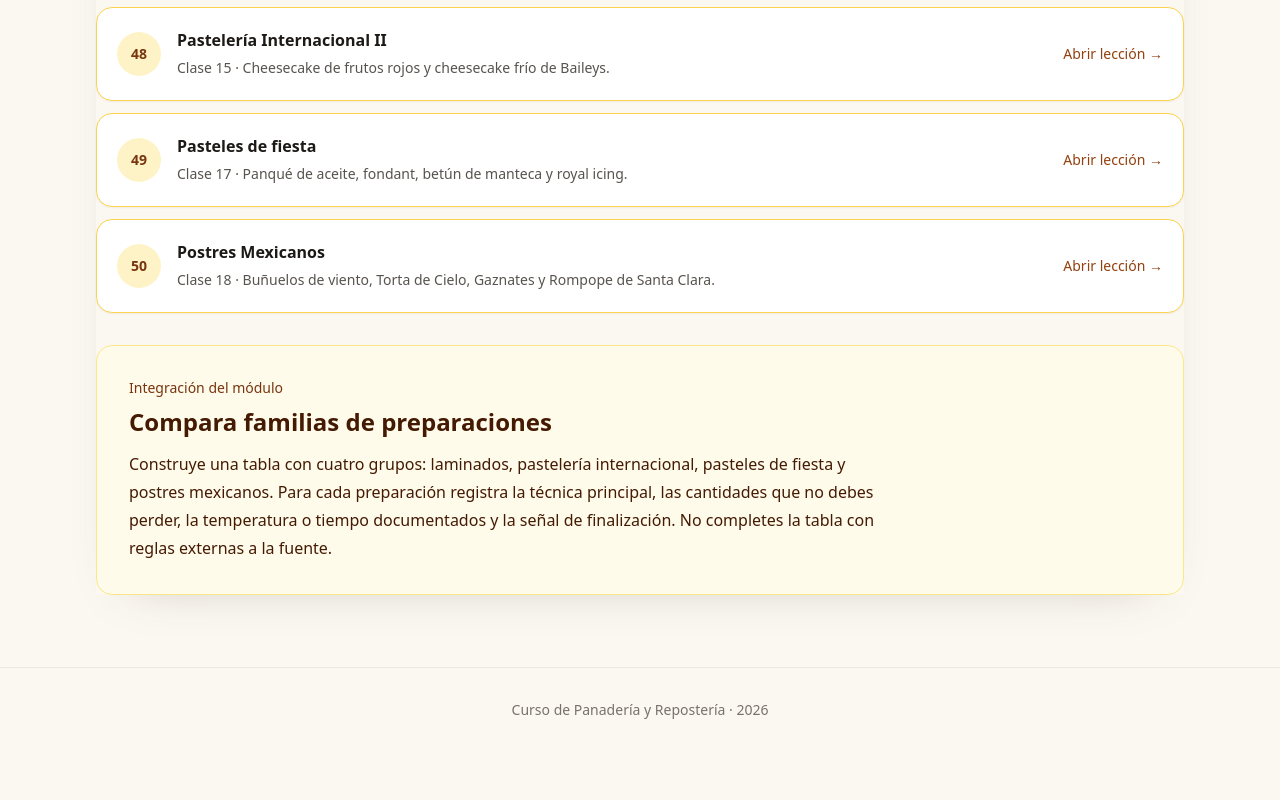
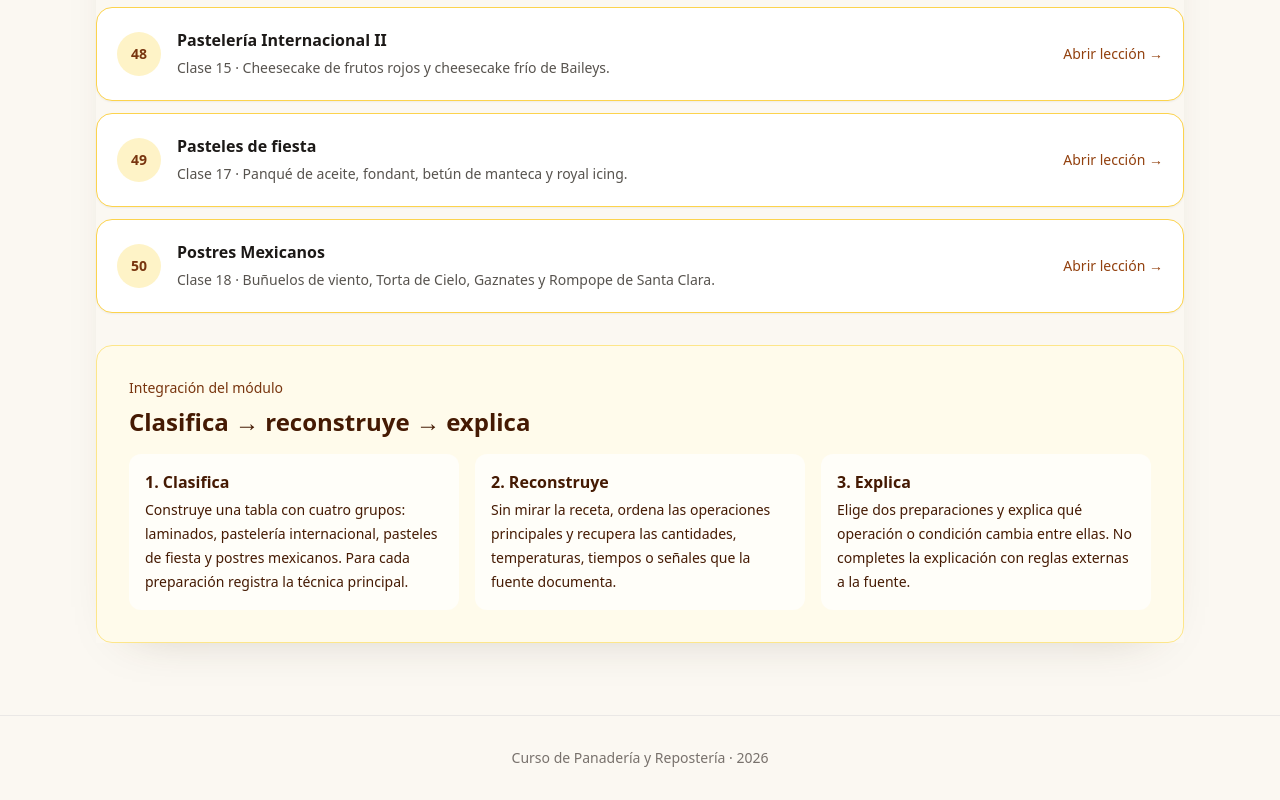
Before and after one commit to Drworm82/CursoPanadero, a Next.js app: page /modulo-6 in a window 1280 px wide. Shown: the part 2180-2980 px from the top of the page. Before the commit the page ends 2932 px from the top, so only its background shows below. Built offline with nearby package versions, Linux system fonts and the light colour scheme; no server answers.

Commit message:
pedagogia: cierre de transferencia del modulo 6

```diff
--- a/pages/modulo-6.js
+++ b/pages/modulo-6.js
@@ -92,13 +92,12 @@ export default function ModuleSixPage() {
 
         <section className="rounded-2xl border border-amber-200 bg-amber-50 p-6 sm:p-8">
           <p className="text-sm font-medium text-amber-900">Integración del módulo</p>
-          <h2 className="mt-2 text-2xl font-semibold text-amber-950">Compara familias de preparaciones</h2>
-          <p className="mt-3 max-w-3xl leading-7 text-amber-950">
-            Construye una tabla con cuatro grupos: laminados, pastelería internacional, pasteles de fiesta y
-            postres mexicanos. Para cada preparación registra la técnica principal, las cantidades que no debes
-            perder, la temperatura o tiempo documentados y la señal de finalización. No completes la tabla con
-            reglas externas a la fuente.
-          </p>
+          <h2 className="mt-2 text-2xl font-semibold text-amber-950">Clasifica → reconstruye → explica</h2>
+          <div className="mt-4 grid gap-4 md:grid-cols-3">
+            <div className="rounded-xl bg-white/70 p-4"><p className="font-semibold text-amber-950">1. Clasifica</p><p className="mt-1 text-sm leading-6 text-amber-950">Construye una tabla con cuatro grupos: laminados, pastelería internacional, pasteles de fiesta y postres mexicanos. Para cada preparación registra la técnica principal.</p></div>
+            <div className="rounded-xl bg-white/70 p-4"><p className="font-semibold text-amber-950">2. Reconstruye</p><p className="mt-1 text-sm leading-6 text-amber-950">Sin mirar la receta, ordena las operaciones principales y recupera las cantidades, temperaturas, tiempos o señales que la fuente documenta.</p></div>
+            <div className="rounded-xl bg-white/70 p-4"><p className="font-semibold text-amber-950">3. Explica</p><p className="mt-1 text-sm leading-6 text-amber-950">Elige dos preparaciones y explica qué operación o condición cambia entre ellas. No completes la explicación con reglas externas a la fuente.</p></div>
+          </div>
         </section>
       </div>
     </CourseShell>
```
